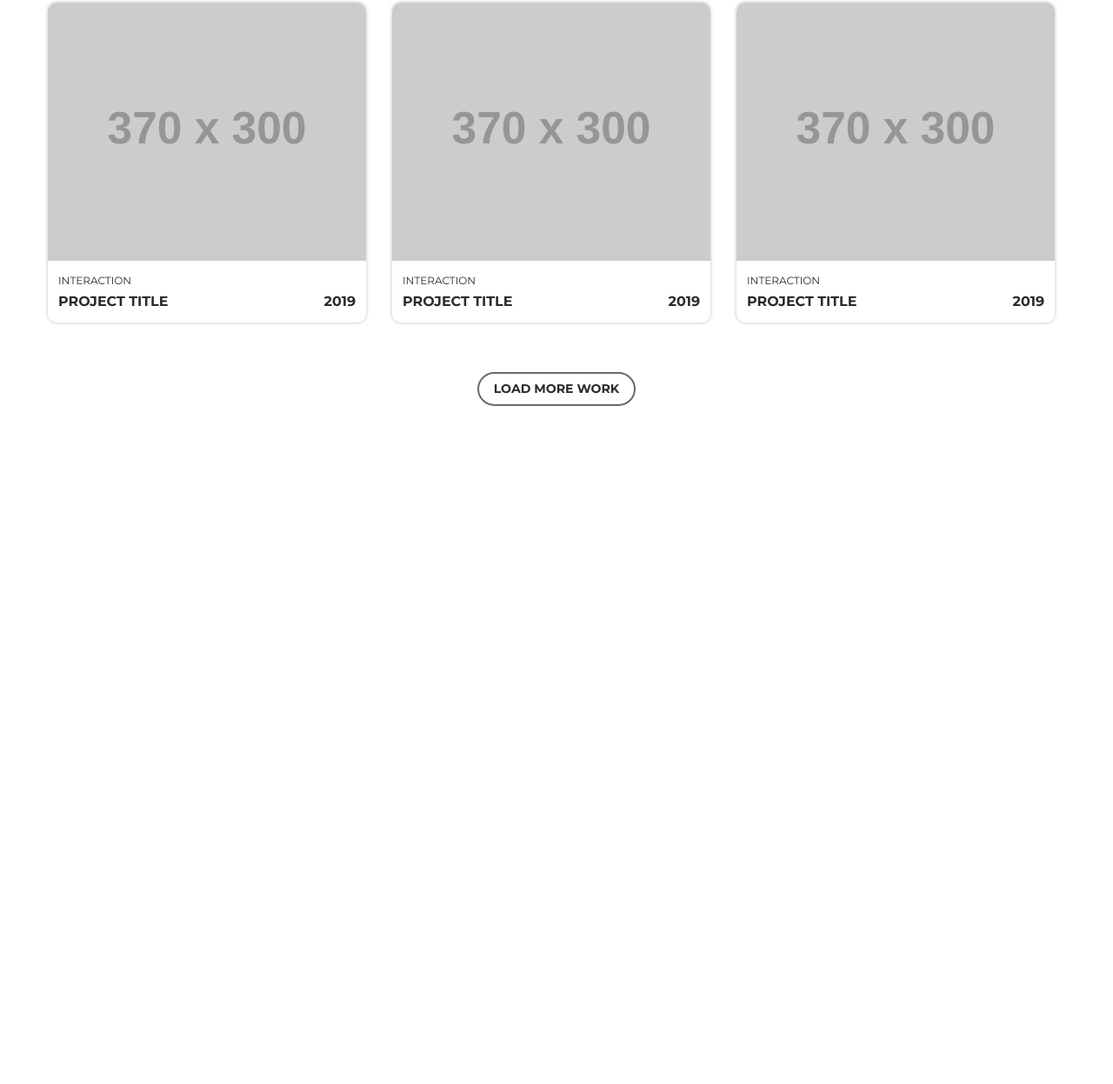
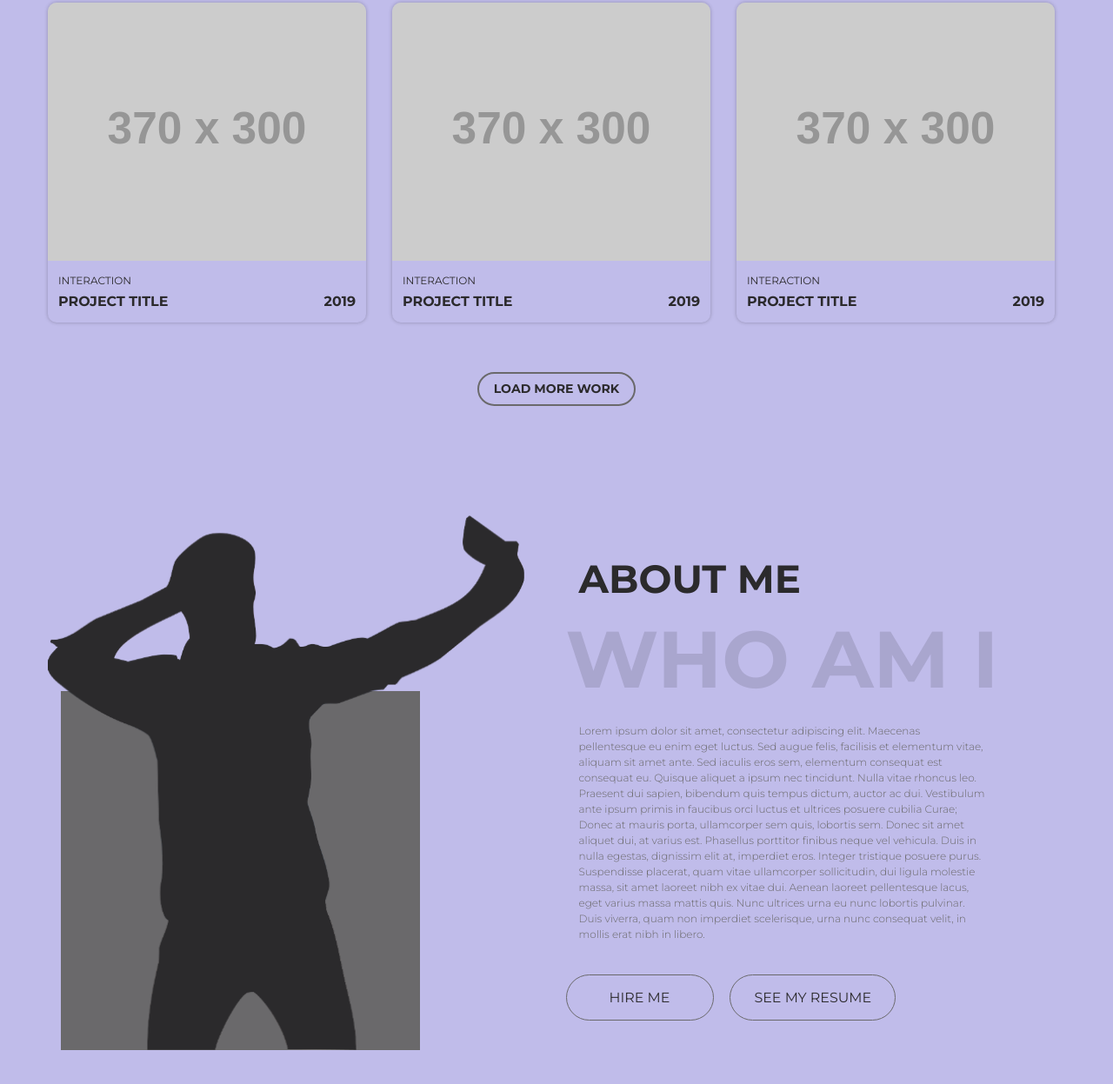
Before and after one commit to wwwAJua/Designer-Portfolio, a plain HTML site: page index.html in a window 1280 px wide. Shown: the part 1479-2726 px from the top of the page at 87% size. Before the commit the page ends 1988 px from the top, so only its background shows below. Drawn offline with Linux system fonts and the light colour scheme; placeholder pictures from the web are drawn by us.

Commit message:
Урок №5 About

```diff
--- /dev/null
+++ b/css/blocks/about.less
@@ -0,0 +1,68 @@
+//main:../style.less
+
+.about {
+	margin: 8.4rem 0;
+}
+
+.about_itm {
+	display: flex;
+	max-width: 73rem;
+}
+
+.about_photo {
+	position: relative;
+	img {
+		position: relative;
+		z-index: 2;
+	}
+}
+
+.about_photo {
+	&:before {
+
+		width: 27.5rem;
+		height: 27.5rem;
+		background-color: @grey;
+		content: "";
+		position: absolute;
+		left: 1rem;
+		bottom: 0;
+		z-index: 1;
+	}
+}
+
+.about_photo,
+.about_content {
+	width: 50%;
+}
+
+.about_content {
+	padding-left: 3.2rem;
+	margin-top: 2rem;
+}
+
+.about_sub {
+	font-size: 3rem;
+	color: @black;
+	font-weight: 700;
+	padding: 1rem;
+	text-transform: uppercase;
+}
+
+.about_title {
+	font-size: 6.13rem;
+	font-weight: 700;
+	line-height: 1.1;
+	color: fade(@black, 15%);
+	text-transform: uppercase;
+}
+
+.about_text {
+	margin-top: 1.5rem;
+	font-size: 0.8rem;
+	font-weight: 300;
+	line-height: 1.5;
+	color: @grey;
+	padding: 0 1rem;
+	margin-bottom: 2.5rem;
+}
--- a/css/blocks/helper.less
+++ b/css/blocks/helper.less
@@ -3,3 +3,9 @@
 .text_centr {
 	text-align: center;
 }
+
+.img {
+	display: block;
+	width: 100%;
+	height: auto;
+}
--- a/css/blocks/nav.less
+++ b/css/blocks/nav.less
@@ -38,7 +38,7 @@
 		border: 2px solid @black;
 		border-radius: 20px;
 		transition: background-color .5s linear,
-		color .5s linear;
+		color .2s linear;
 		&:hover {
 			background-color: @black;
 			color: white;
--- a/css/blocks/works.less
+++ b/css/blocks/works.less
@@ -1,7 +1,7 @@
 //main:../style.less
 
 .works {
-	padding: 2.8rem 0;
+	margin: 2.8rem 0;
 }
 
 .works_nav {
--- a/css/style.less
+++ b/css/style.less
@@ -11,6 +11,7 @@ body {
 	font-family: 'Montserrat', sans-serif;
 	font-size: 1rem;
 	color: @black;
+	background-color: #c0bcea;
 }
 
 h1,h2,h3,h4,h5,h6 {
@@ -36,3 +37,4 @@ h1,h2,h3,h4,h5,h6 {
 @import "blocks/portfolio";
 @import "blocks/work";
 @import "blocks/helper";
+@import "blocks/about";
--- a/index.html
+++ b/index.html
@@ -213,6 +213,35 @@
 			</div>
 		</div>
 	</div>
+	<!-- About -->
+	<section class="about">
+		<div class="container">
+
+			<div class="about_itm">
+				<div class="about_photo">
+					<img class="img" src="img/designer_photo.png" alt="designer_photo">
+				</div>
+				<div class="about_content">
+					<H2 class="about_sub">about me</H2>
+					<H3 class="about_title">who am i</H3>
+					<div class="about_text">Lorem ipsum dolor sit amet, consectetur adipiscing elit. Maecenas pellentesque eu
+						enim eget luctus. Sed augue felis, facilisis et elementum vitae, aliquam sit amet ante. Sed iaculis
+						eros sem, elementum consequat est consequat eu. Quisque aliquet a ipsum nec tincidunt. Nulla vitae
+						rhoncus leo. Praesent dui sapien, bibendum quis tempus dictum, auctor ac dui. Vestibulum ante ipsum
+						primis in faucibus orci luctus et ultrices posuere cubilia Curae; Donec at mauris porta, ullamcorper
+						sem quis, lobortis sem. Donec sit amet aliquet dui, at varius est. Phasellus porttitor finibus neque
+						vel vehicula. Duis in nulla egestas, dignissim elit at, imperdiet eros. Integer tristique posuere
+						purus. Suspendisse placerat, quam vitae ullamcorper sollicitudin, dui ligula molestie massa, sit amet
+						laoreet nibh ex vitae dui. Aenean laoreet pellentesque lacus, eget varius massa mattis quis. Nunc
+						ultrices urna eu nunc lobortis pulvinar. Duis viverra, quam non imperdiet scelerisque, urna nunc
+						consequat velit, in mollis erat nibh in libero.</div>
+					<a class="btn" href="#">hire me</a>
+					<button class="btn" href="#">see my resume</button>
+				</div>
+			</div>
+
+		</div>
+	</section>
 
 </body>
 
```
Also changed, not shown: css/style.css, img/designer_photo.png (added), 1 other file.
